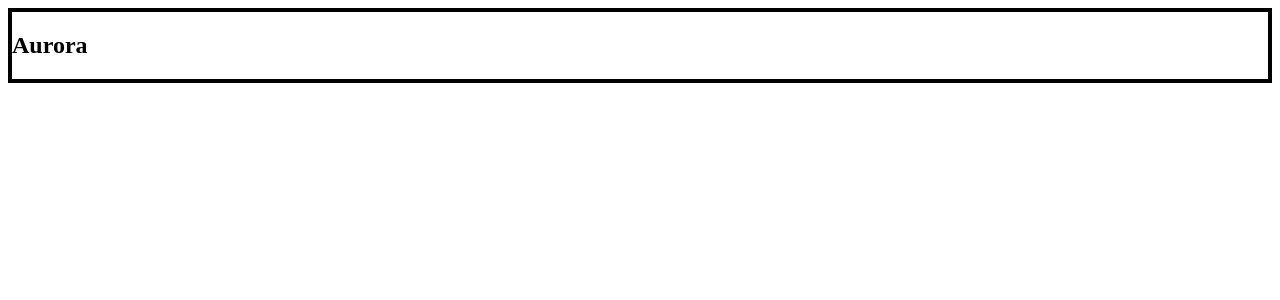
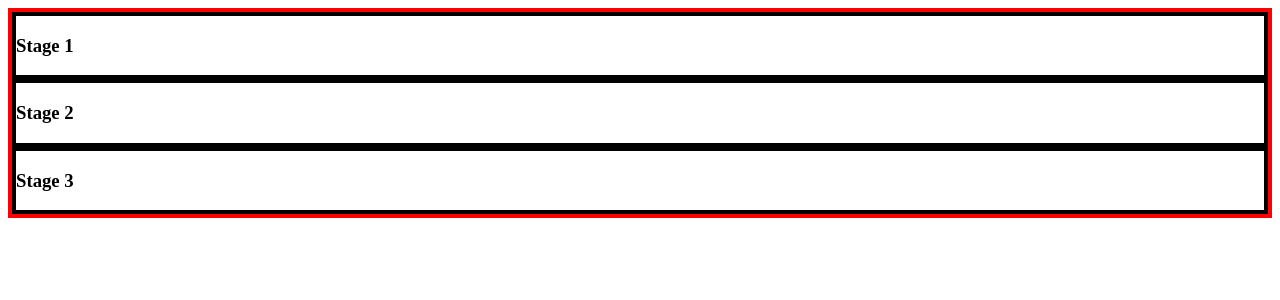
Before and after one commit to Auroratide/Fitbuilt, a Svelte app: page / in a window 1280 px wide. Shown: the top 300 px of the page. Built offline with nearby package versions, Linux system fonts and the light colour scheme; the HTML template or start-up script is replaced by a standard one.

Commit message:
Add a pipeline of stages

```diff
--- a/client/src/App/App.svelte
+++ b/client/src/App/App.svelte
@@ -1,7 +1,7 @@
 <script>
-  import Stage, { Passed } from '../Stage'
+  import Pipeline from '../Pipeline'
 </script>
 
 <main>
-  <Stage name="Aurora" status={Passed} />
+  <Pipeline />
 </main>
--- /dev/null
+++ b/client/src/Pipeline/Pipeline.svelte
@@ -0,0 +1,15 @@
+<script>
+  import Stage, { Passed } from '../Stage'
+</script>
+
+<article class="pipeline">
+  <Stage name="Stage 1" status={Passed} />
+  <Stage name="Stage 2" status={Passed} />
+  <Stage name="Stage 3" status={Passed} />
+</article>
+
+<style>
+  .pipeline {
+    border: 0.25em solid red;
+  }
+</style>
--- /dev/null
+++ b/client/src/Pipeline/index.js
@@ -0,0 +1 @@
+export { default } from './Pipeline.svelte'
```
Also changed, not shown: client/src/Pipeline/Pipeline.example.js (added, +9 -0 lines).
